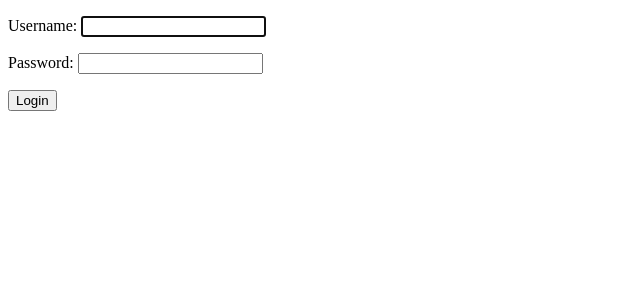
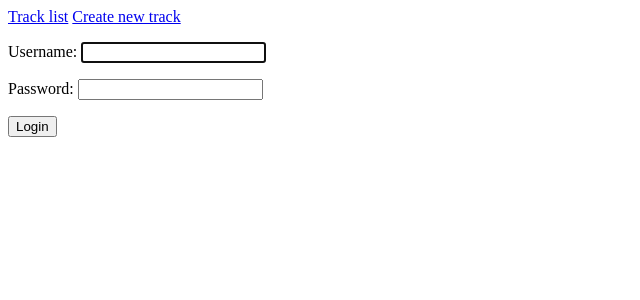
Before and after one commit to martinlehoux/django_bike, a Django app: page /accounts/login/ in a window 1280 px wide. Shown: the top 300 px of the page, without its empty margins (0-640 px from the left). Run offline with Django 3.2, Linux system fonts and the light colour scheme; parts of the project's set-up code (start-up, migrations or seed data) failed here and were passed over.

Commit message:
feat - Simple navbar

```diff
--- a/templates/base.html
+++ b/templates/base.html
@@ -11,6 +11,7 @@
   ></script>
 </head>
 <body>
+  {% include 'navbar.html' %}
   {% block content %}
   {% endblock content %}
 </body>
--- /dev/null
+++ b/templates/navbar.html
@@ -0,0 +1,4 @@
+<nav>
+  <a href="{% url 'track-list' %}">Track list</a>
+  <a href="{% url 'track-create' %}">Create new track</a>
+</nav>
```
